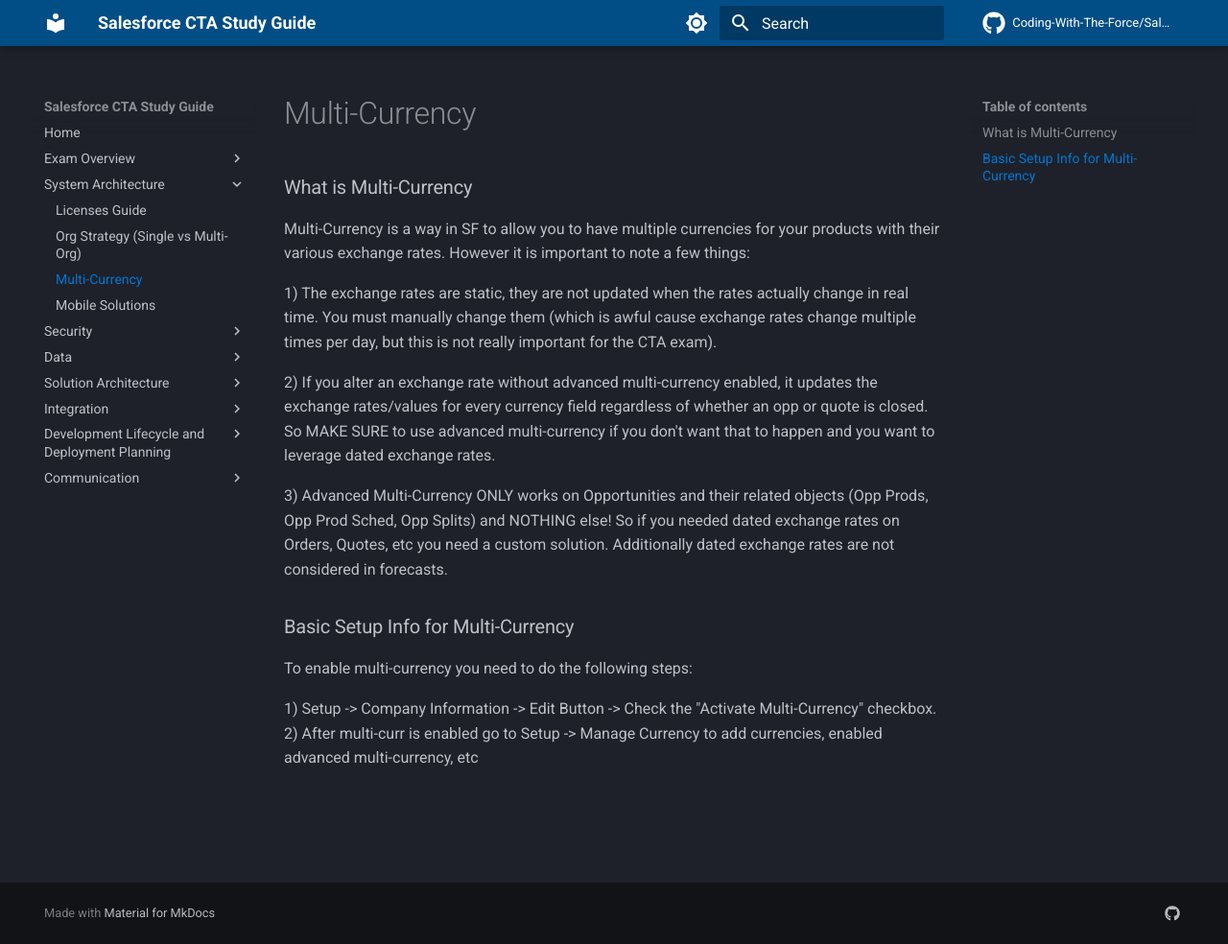
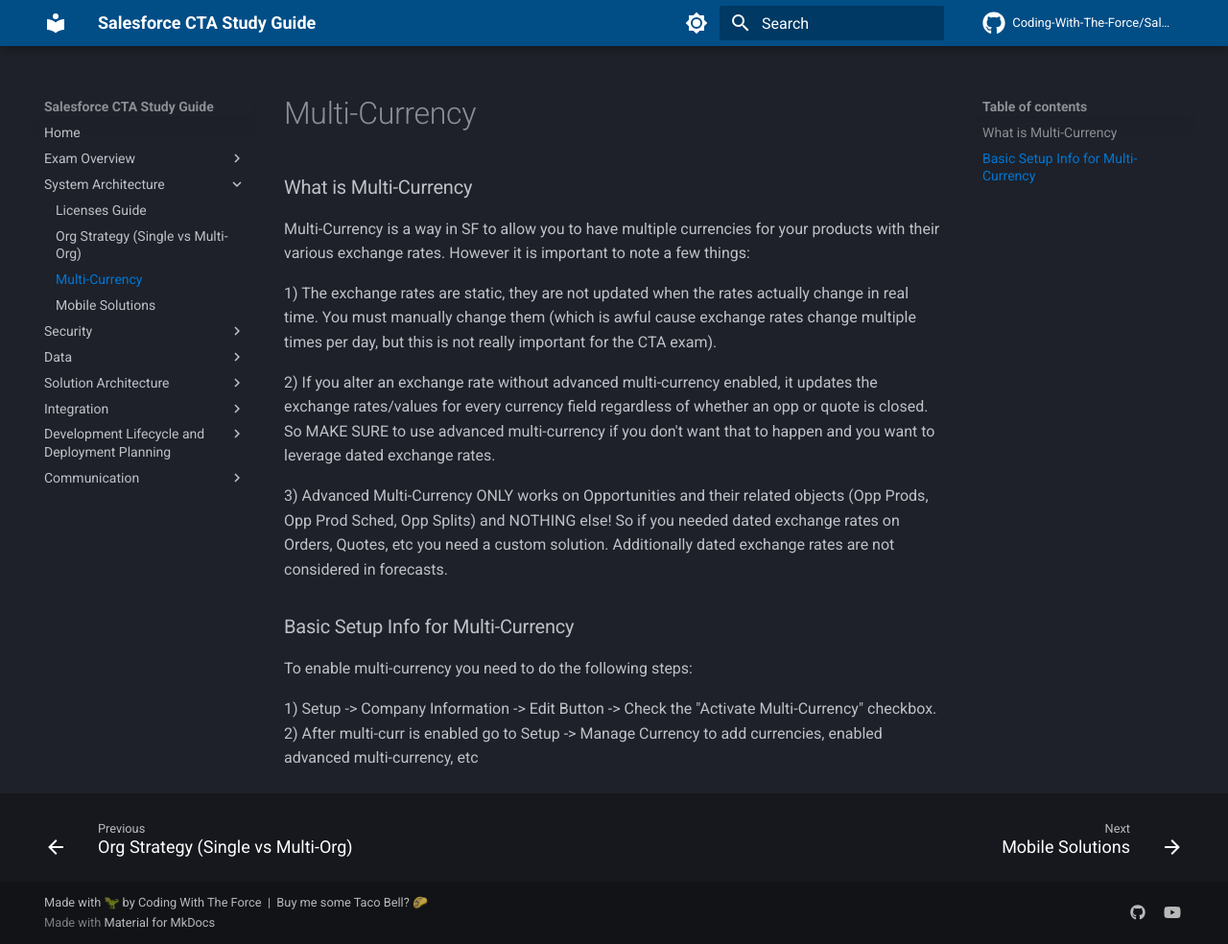
Before and after one commit to Coding-With-The-Force/Salesforce-CTA-Study-Guide, an MkDocs documentation site: the page built from docs/24)-Multi-Currency.md, in a window 1280 px wide and 984 px high. Shown: the whole window at 96% size. Built offline with MkDocs 1.6.1 and Material for MkDocs 9.7.7, drawn with Linux system fonts in a browser that asks for light colours; comment, search, counter and statistics services are not loaded.

Commit message:
Added a footer, added a free resource to the guide

```diff
--- a/mkdocs.yml
+++ b/mkdocs.yml
@@ -1,5 +1,5 @@
 site_name: Salesforce CTA Study Guide
-site_description: Comprehensive study notes for the Salesforce Certified Technical Architect (CTA) exam.
+site_description: The Complete Guide to the Salesforce Certified Technical Architect (CTA) exam.
 site_author: Matt Gerry
 site_url: https://coding-with-the-force.github.io/Salesforce-CTA-Study-Guide/
 
@@ -33,6 +33,7 @@
     - navigation.instant
     - navigation.tracking
     - navigation.top
+    - navigation.footer
     - search.suggest
     - search.highlight
     - search.share
@@ -47,7 +48,13 @@
 extra:
   social:
     - icon: fontawesome/brands/github
-      link: https://github.com/Coding-With-The-Force/Salesforce-CTA-Study-Guide
+      link: https://github.com/Coding-With-The-Force/Salesforce-Separation-Of-Concerns-And-The-Apex-Common-Library
+      name: View on GitHub
+    - icon: fontawesome/brands/youtube
+      link: https://www.youtube.com/@CodingWithTheForce
+      name: YouTube Channel
+
+copyright: "Made with 🦖 by <a href='https://github.com/Coding-With-The-Force'>Coding With The Force</a> &nbsp;|&nbsp; <a href='https://www.paypal.com/donate?business=RNHEF8ZWKKLDG&currency_code=USD'>Buy me some Taco Bell? 🌮</a>"
 
 markdown_extensions:
   - admonition
```
Also changed, not shown: docs/index.md (+3 -1 lines).
